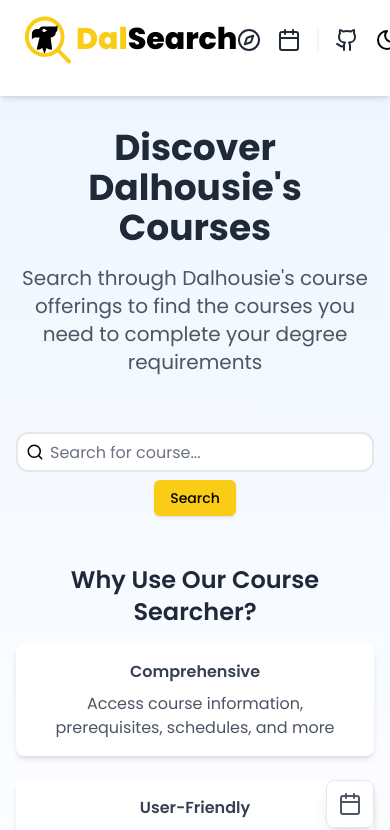
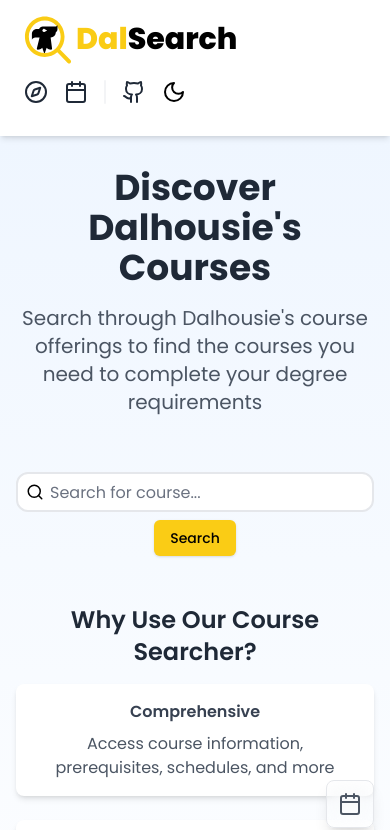
Before and after one commit to theobourgeois/DalSearch, a Next.js app: page / in a window 390 px wide. Shown: the top 830 px of the page. Built offline with nearby package versions, Linux system fonts and the light colour scheme.

Commit message:
add responsiveness

```diff
--- a/src/components/header.tsx
+++ b/src/components/header.tsx
@@ -12,7 +12,7 @@
 export default function Header({ courses }: Props) {
     return (
         <header className="flex flex-col px-6 py-4 shadow-md w-full bg-white sticky top-0 z-10 dark:bg-gray-800 dark:text-white">
-            <div className="flex justify-between tems-center flex-row">
+            <div className="flex justify-between gap-4 items-start sm:items-center flex-col sm:flex-row">
                 <div className="flex items-center gap-1 w-full">
                     <DalLogo />
                     <Link
@@ -27,7 +27,7 @@
                         </h1>
                     </Link>
 
-                    <div className="hidden md:block w-96">
+                    <div className="hidden md:block w-96 ml-2">
                         <Search
                             numberOfRecommendations={5}
                             isOnHeader
--- a/src/components/schedule-controls.tsx
+++ b/src/components/schedule-controls.tsx
@@ -38,12 +38,12 @@
     };
 
     return (
-        <div className="flex items-center gap-2 flex-wrap justify-end">
+        <div className="flex gap-2 flex-wrap justify-end flex-col md:flex-row items-stretch w-full">
             <Select
                 value={term}
                 onValueChange={(value: Term) => setTerm(value)}
             >
-                <SelectTrigger className="w-[180px]">
+                <SelectTrigger className="md:w-[180px]">
                     <SelectValue placeholder="Select term" />
                 </SelectTrigger>
                 <SelectContent>
```
